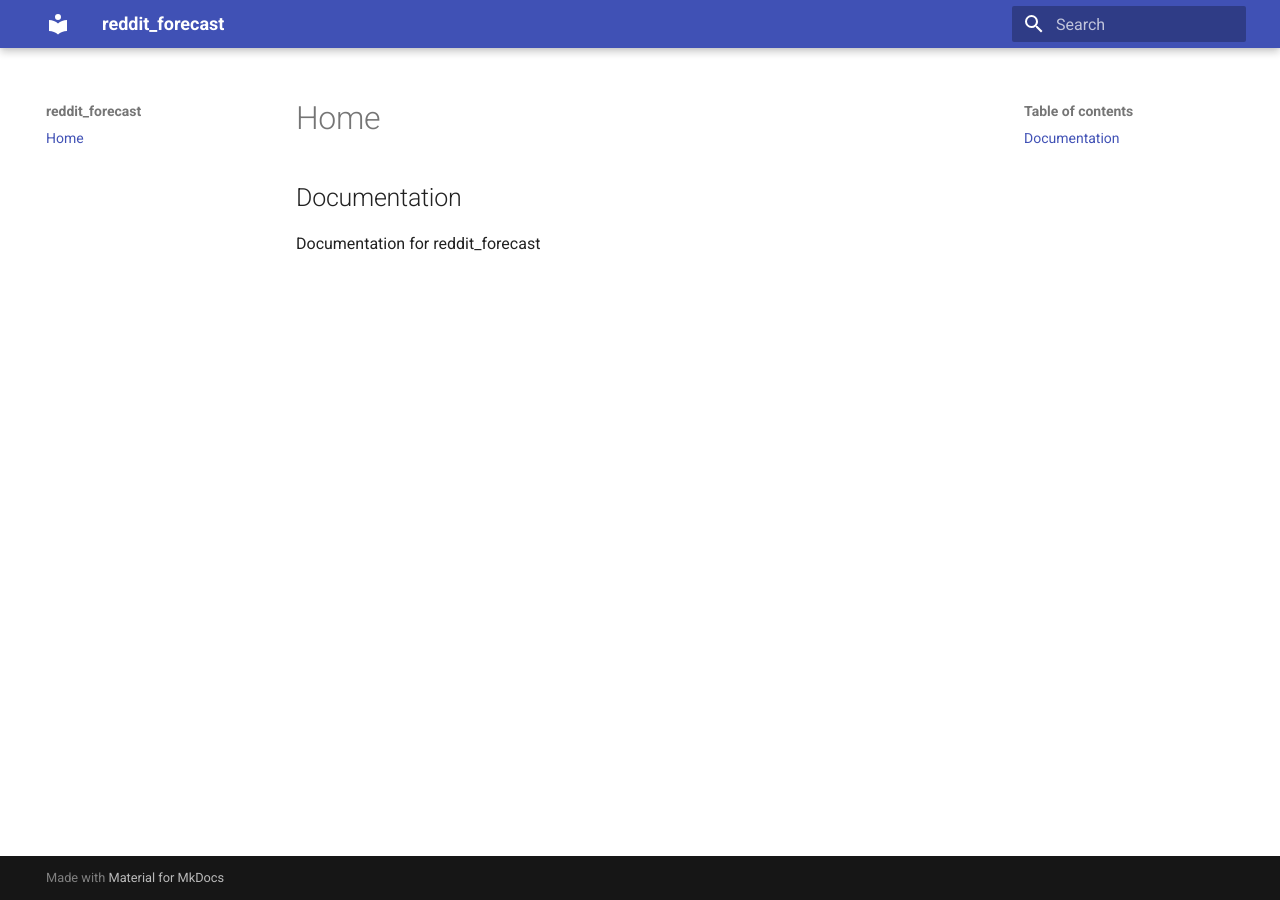
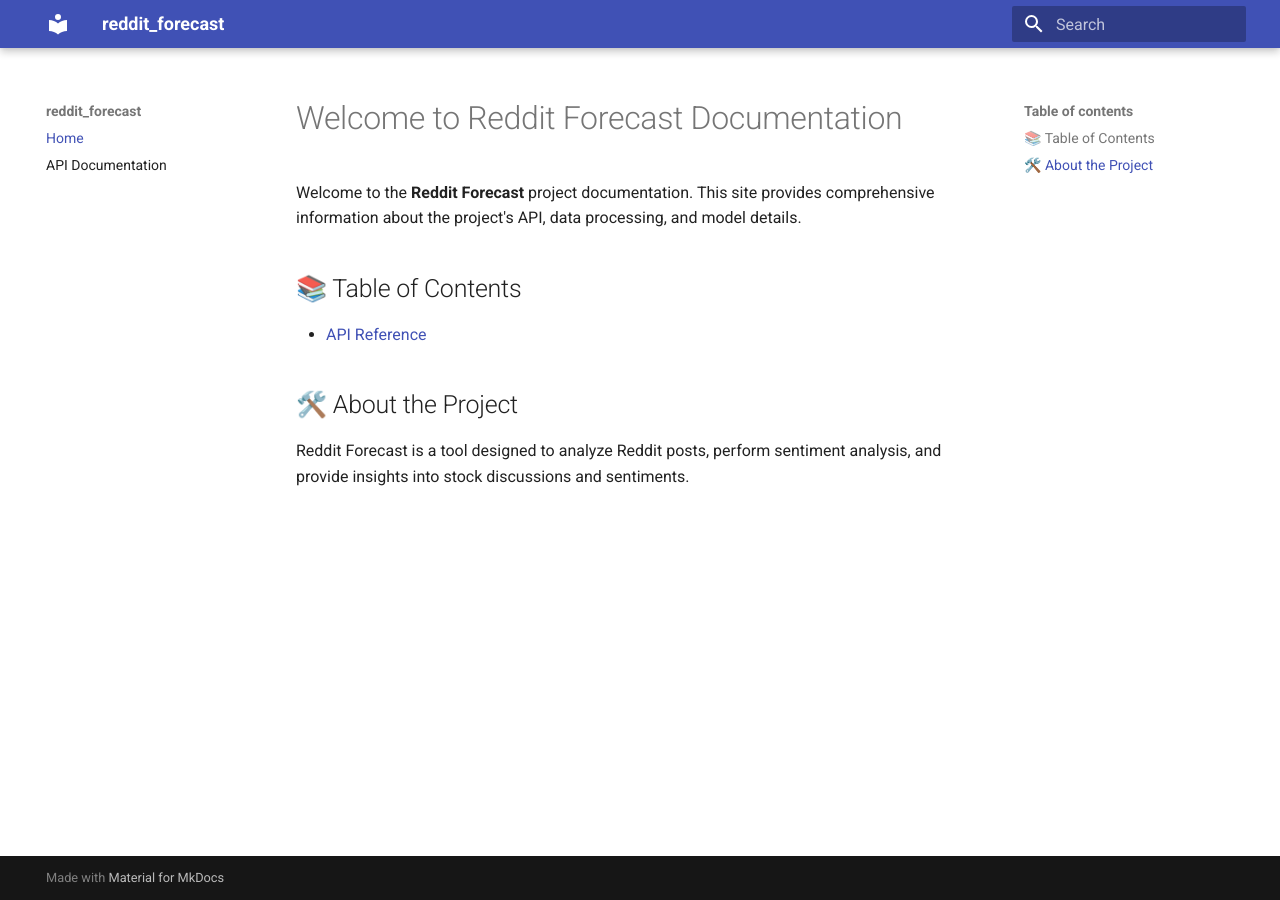
Before and after one commit to MarcusElkjaer/MLOPS, an MkDocs documentation site: the page built from docs/source/index.md, in a window 1280 px wide. Built offline with MkDocs 1.6.1 and Material for MkDocs 9.7.7, drawn with Linux system fonts in a browser that asks for light colours.

Commit message:
docs virker

```diff
--- a/docs/mkdocs.yaml
+++ b/docs/mkdocs.yaml
@@ -21,3 +21,4 @@
 
 nav:
   - Home: index.md
+  - API Documentation: my_api.md
--- a/docs/source/index.md
+++ b/docs/source/index.md
@@ -1,3 +1,11 @@
-## Documentation
+# Welcome to Reddit Forecast Documentation
 
-Documentation for reddit_forecast
+Welcome to the **Reddit Forecast** project documentation. This site provides comprehensive information about the project's API, data processing, and model details.
+
+## 📚 Table of Contents
+
+- [API Reference](my_api.md)
+
+## 🛠️ About the Project
+
+Reddit Forecast is a tool designed to analyze Reddit posts, perform sentiment analysis, and provide insights into stock discussions and sentiments.
```
Also changed, not shown: docs/source/my_api.md (added, +3 -0 lines).
